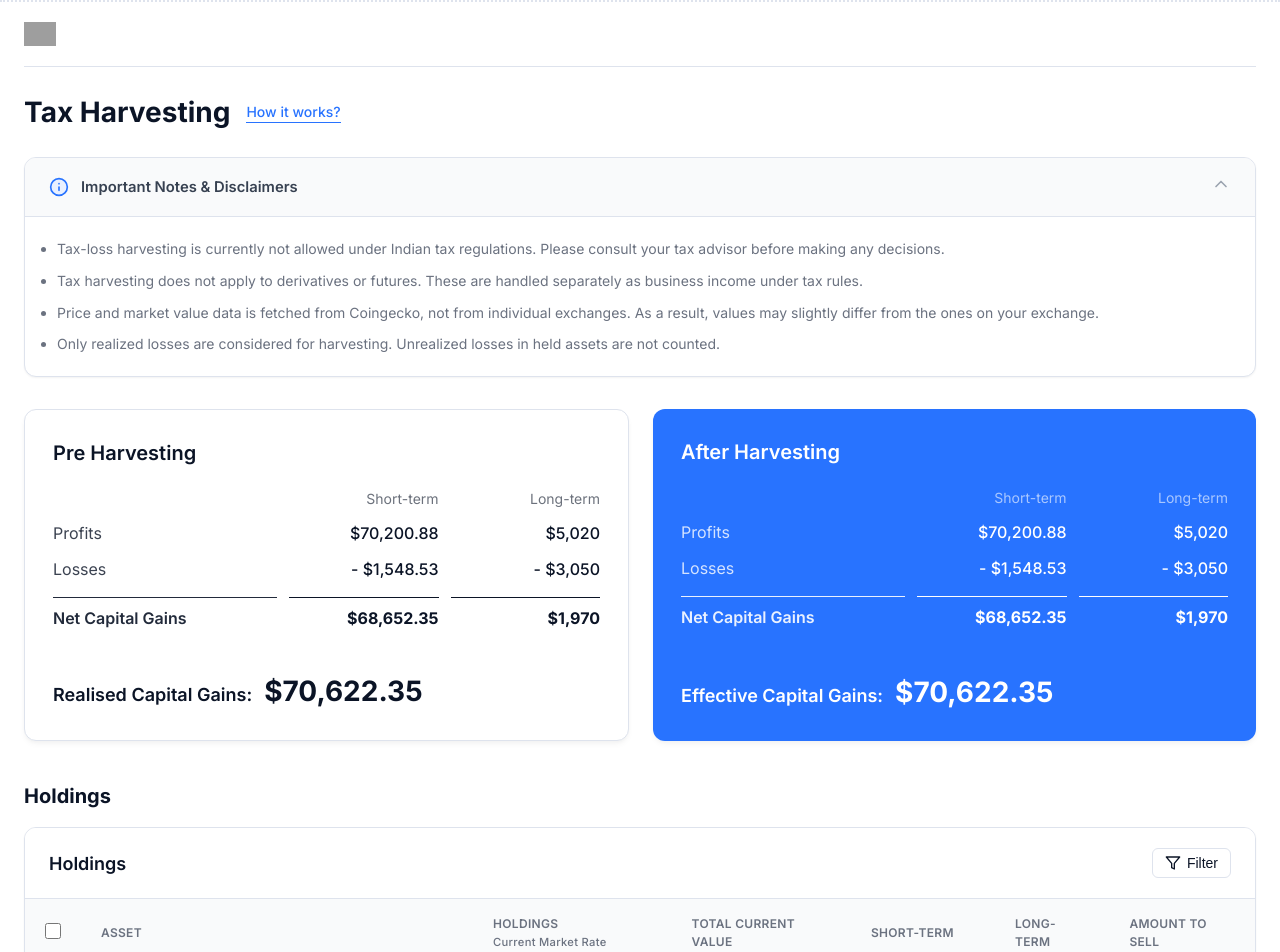
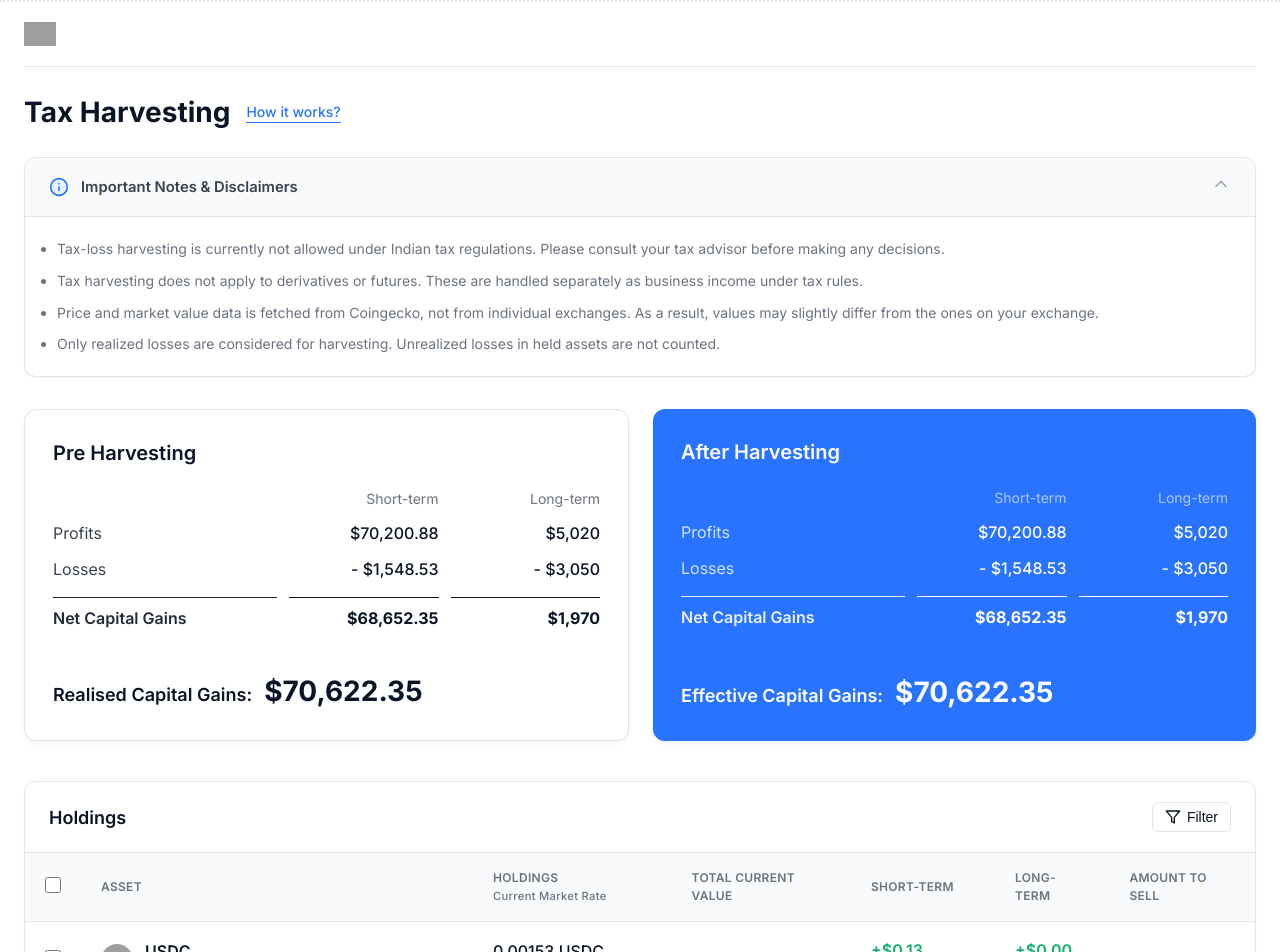
Before and after one commit to madhav1811/Tax-Loss-Harvesting-interface, a React (Vite) app: page / in a window 1280 px wide. Shown: the top 952 px of the page. Built offline with nearby package versions, Linux system fonts and the light colour scheme; grey boxes are pictures that could not be loaded.

Commit message:
feat: initialize App component with layout structure and tax harvesting logic integration

```diff
--- a/src/App.tsx
+++ b/src/App.tsx
@@ -62,9 +62,6 @@ const App: React.FC = () => {
             stats={stats}
           />
 
-          <div style={{ display: 'flex', alignItems: 'center', justifyContent: 'space-between', marginBottom: '1rem' }}>
-            <h3 style={{ fontSize: '1.25rem' }}>Holdings</h3>
-          </div>
 
           <HoldingsTable
             holdings={holdings}
```
